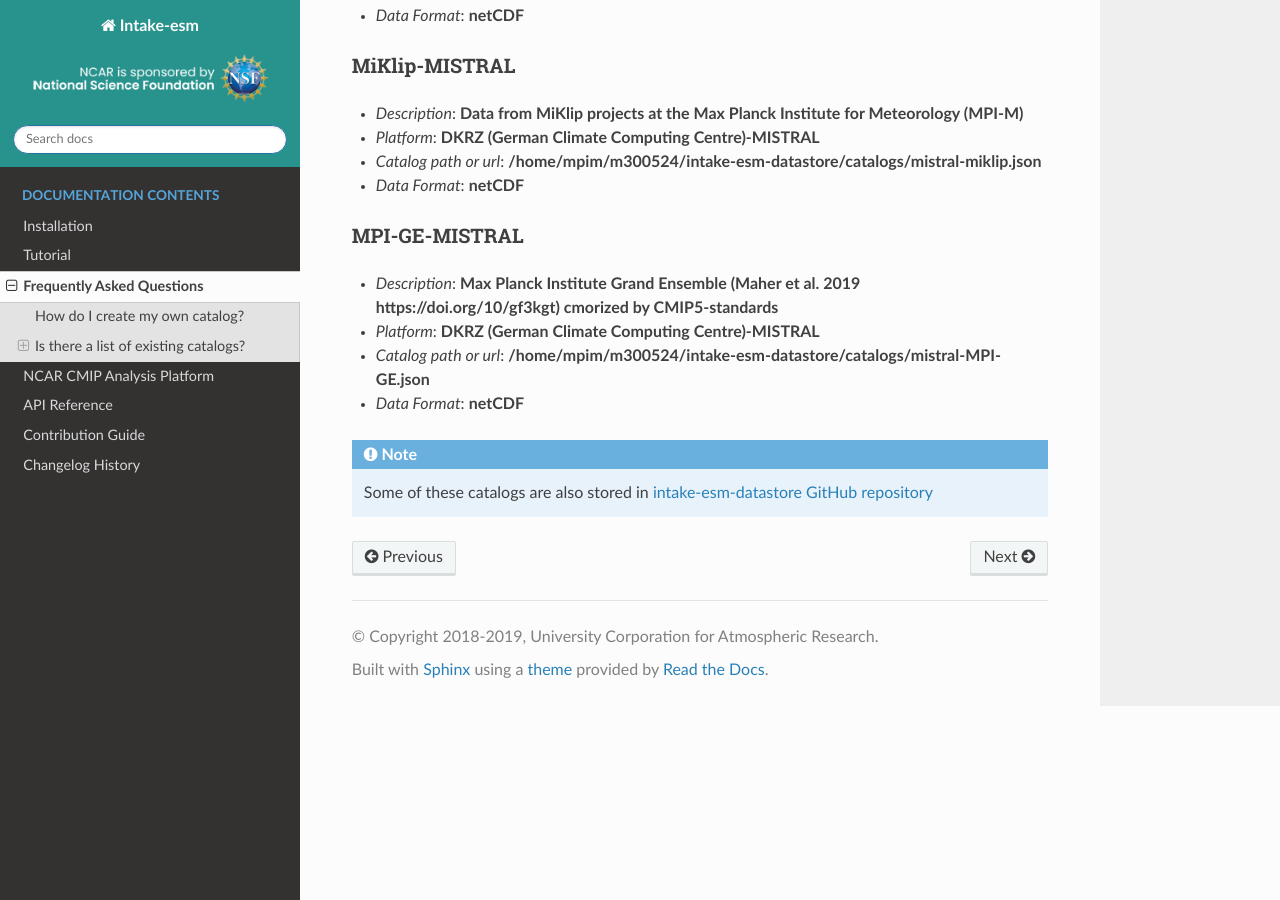
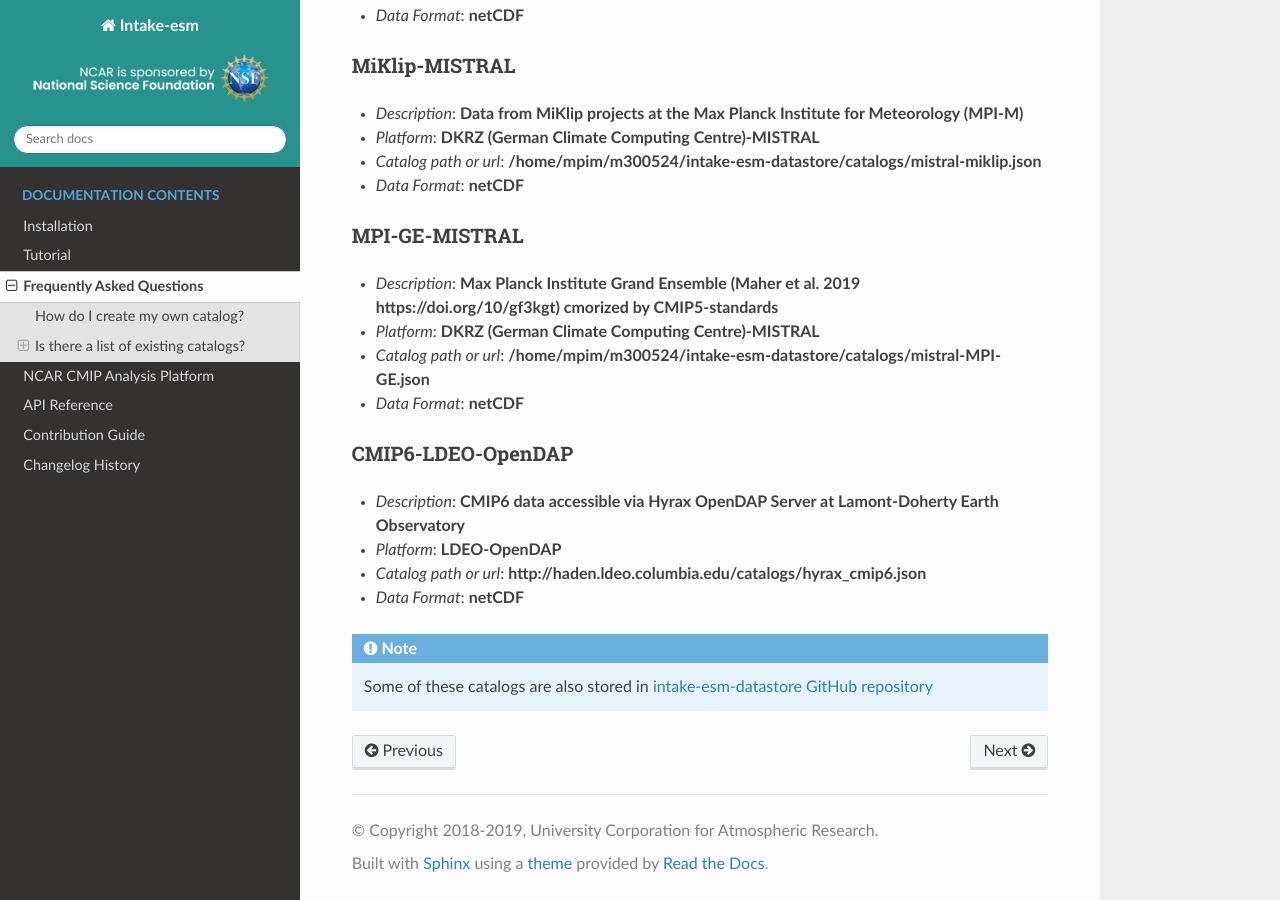
Before and after one commit to intake/intake-esm, a Sphinx documentation site: the page built from docs/source/faq.rst, in a window 1280 px wide and 900 px high, scrolled down 2163 px. Built offline with Sphinx 7.4.7 and the Read the Docs theme 2.0.0, drawn with Linux system fonts in a browser that asks for light colours; the version number could not be read and is left out.

Commit message:
Add CMIP6-LDEO-OpenDAP

```diff
--- a/docs/source/catalogs.yaml
+++ b/docs/source/catalogs.yaml
@@ -58,3 +58,9 @@ catalogs:
     description: Max Planck Institute Grand Ensemble (Maher et al. 2019 https://doi.org/10/gf3kgt) cmorized by CMIP5-standards
     platform: DKRZ (German Climate Computing Centre)-MISTRAL
     data_format: netCDF
+
+  - name: CMIP6-LDEO-OpenDAP
+    url: http://haden.ldeo.columbia.edu/catalogs/hyrax_cmip6.json
+    description: CMIP6 data accessible via Hyrax OpenDAP Server at Lamont-Doherty Earth Observatory
+    platform: LDEO-OpenDAP
+    data_format: netCDF
```
